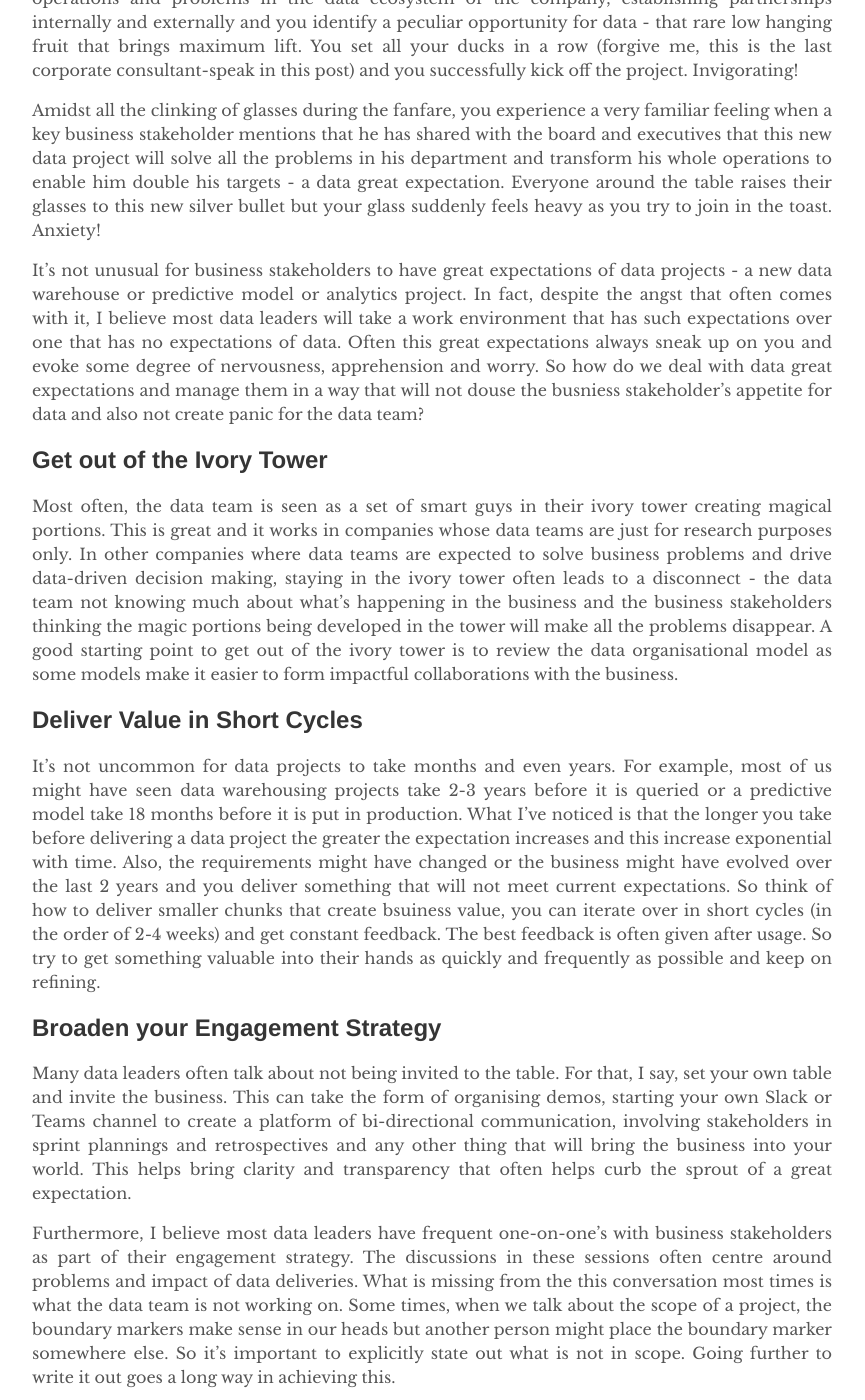
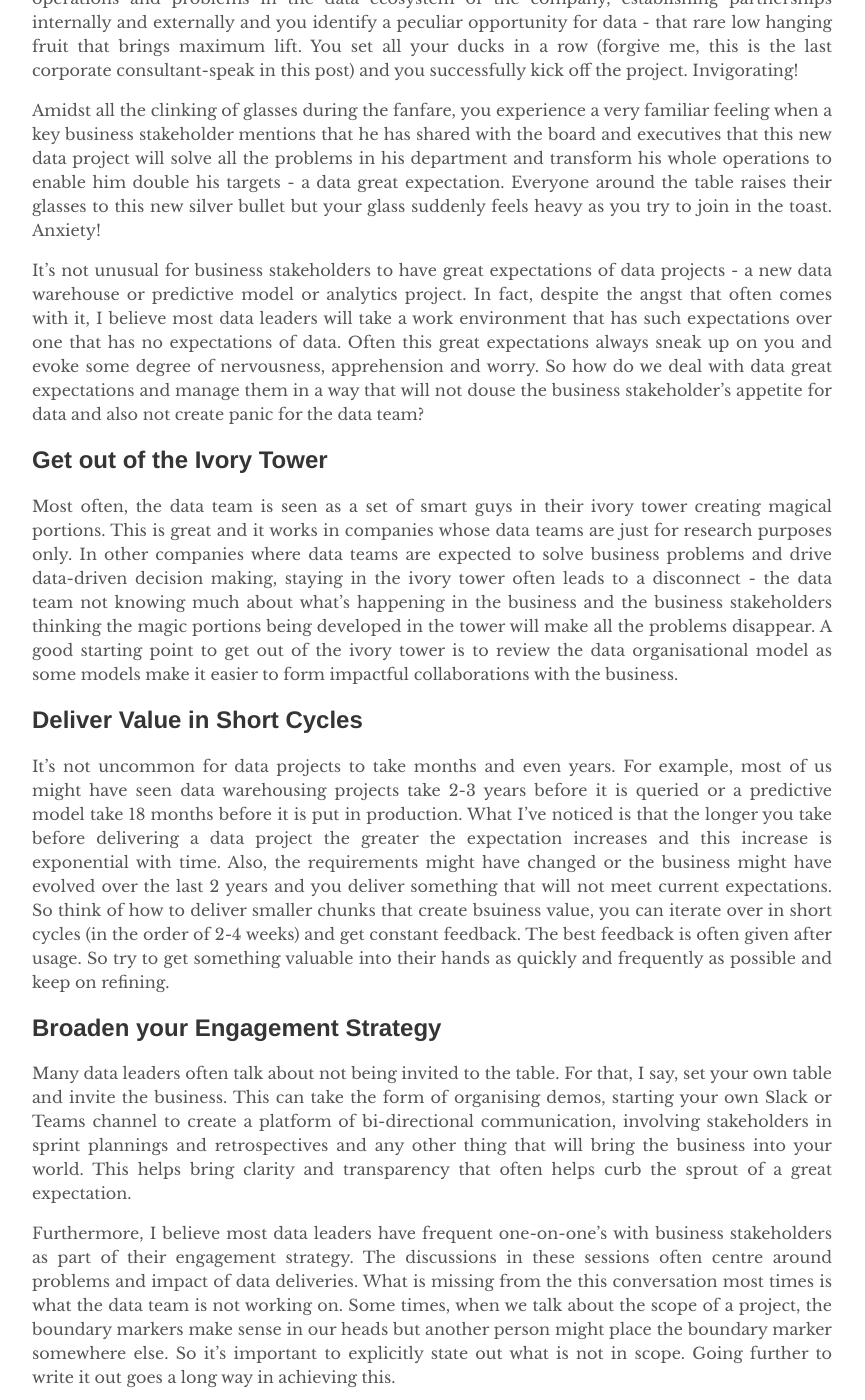
Before and after one commit to ejieh/ejieh.github.io, a Jekyll site: the page built from _posts/2022-05-27-the-great-expectations-of-data.md, in a window 1280 px wide and 1400 px high, scrolled down 677 px. Shown: the whole window, without its empty margins (208-1073 px from the left). Built offline with Jekyll 4.4.1, drawn with Linux system fonts in a browser that asks for light colours.

Commit message:
grammar corrections

```diff
--- a/_posts/2022-05-27-the-great-expectations-of-data.md
+++ b/_posts/2022-05-27-the-great-expectations-of-data.md
@@ -11,14 +11,14 @@ You spend the next couple months talking with businees stakeholders, understandi
 
 Amidst all the clinking of glasses during the fanfare, you experience a very familiar feeling when a key business stakeholder mentions that he has shared with the board and executives that this new data project will solve all the problems in his department and transform his whole operations to enable him double his targets - a data great expectation. Everyone around the table raises their glasses to this new silver bullet but your glass suddenly feels heavy as you try to join in the toast.  Anxiety!
 
-It's not unusual for business stakeholders to have great expectations of data projects - a new data warehouse or predictive model or analytics project. In fact, despite the angst that often comes with it, I believe most data leaders will take a work environment that has such expectations over one that has no expectations of data. Often this great expectations always sneak up on you and evoke some degree of nervousness, apprehension and worry. So how do we deal with data great expectations and manage them in a way that will not douse the busniess stakeholder's appetite for data and also not create panic for the data team?
+It's not unusual for business stakeholders to have great expectations of data projects - a new data warehouse or predictive model or analytics project. In fact, despite the angst that often comes with it, I believe most data leaders will take a work environment that has such expectations over one that has no expectations of data. Often this great expectations always sneak up on you and evoke some degree of nervousness, apprehension and worry. So how do we deal with data great expectations and manage them in a way that will not douse the business stakeholder's appetite for data and also not create panic for the data team?
 
 
 ## Get out of the Ivory Tower
 Most often, the data team is seen as a set of smart guys in their ivory tower creating magical portions. This is great and it works in companies whose data teams are just for research purposes only. In other companies where data teams are expected to solve business problems and drive data-driven decision making, staying in the ivory tower often leads to a disconnect - the data team not knowing much about what's happening in the business and the business stakeholders thinking the magic portions being developed in the tower will make all the problems disappear. A good starting point to get out of the ivory tower is to review the data organisational model as some models make it easier to form impactful collaborations with the business.
 
 ## Deliver Value in Short Cycles
-It's not uncommon for data projects to take months and even years. For example, most of us might have seen data warehousing projects take 2-3 years before it is queried or a predictive model take 18 months before it is put in production. What I've noticed is that the longer you take before delivering a data project the greater the expectation increases and this increase exponential with time. Also, the requirements might have changed or the business might have evolved over the last 2 years and you deliver something that will not meet current expectations. So think of how to deliver smaller chunks that create bsuiness value, you can iterate over in short cycles (in the order of 2-4 weeks) and get constant feedback. The best feedback is often given after usage. So try to get something valuable into their hands as quickly and frequently as possible and keep on refining.
+It's not uncommon for data projects to take months and even years. For example, most of us might have seen data warehousing projects take 2-3 years before it is queried or a predictive model take 18 months before it is put in production. What I've noticed is that the longer you take before delivering a data project the greater the expectation increases and this increase is exponential with time. Also, the requirements might have changed or the business might have evolved over the last 2 years and you deliver something that will not meet current expectations. So think of how to deliver smaller chunks that create bsuiness value, you can iterate over in short cycles (in the order of 2-4 weeks) and get constant feedback. The best feedback is often given after usage. So try to get something valuable into their hands as quickly and frequently as possible and keep on refining.
 
 ## Broaden your Engagement Strategy
 Many data leaders often talk about not being invited to the table. For that, I say, set your own table and invite the business. This can take the form of organising demos, starting your own Slack or Teams channel to create a platform of bi-directional communication, involving stakeholders in sprint plannings and retrospectives and any other thing that will bring the business into your world. This helps bring clarity and transparency that often helps curb the sprout of a great expectation.
```
